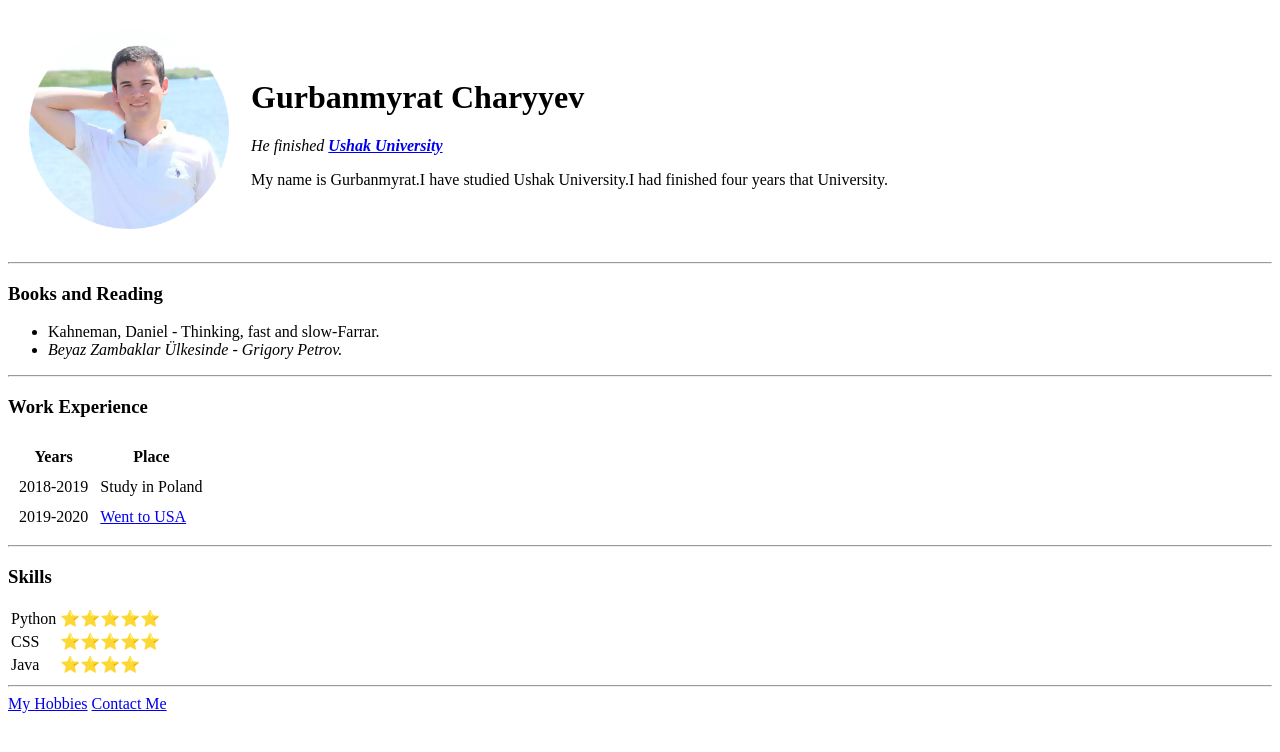
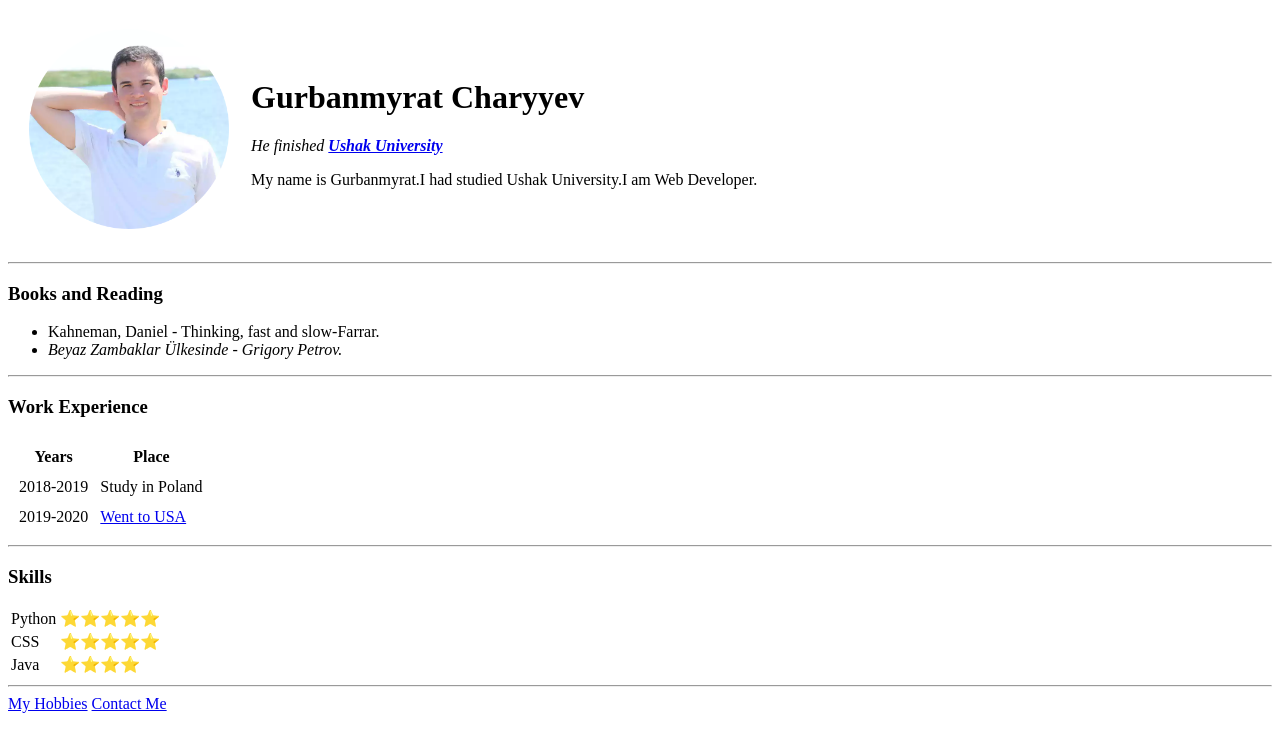
Before and after one commit to Gurbanmyrat97/cv, a plain HTML site: page index.html in a window 1280 px wide. Drawn offline with Linux system fonts and the light colour scheme.

Commit message:
Update index.html

```diff
--- a/index.html
+++ b/index.html
@@ -1,6 +1,5 @@
 <!DOCTYPE html>
 <html lang="en" dir="ltr">
-
 <head>
   <meta charset="utf-8">
   <title>🎓Gurbanmyrat's Personal Website</title>
@@ -13,7 +12,7 @@
       <td>
         <h1>Gurbanmyrat Charyyev</h1>
         <p><em>He finished <strong><a href="https://www.usak.edu.tr/">Ushak University</a></strong></em></p>
-        <p>My name is Gurbanmyrat.I have studied Ushak University.I had finished four years that University.</p>
+        <p>My name is Gurbanmyrat.I had studied Ushak University.I am Web Developer.</p>
       </td>
     </tr>
   </table>
```
